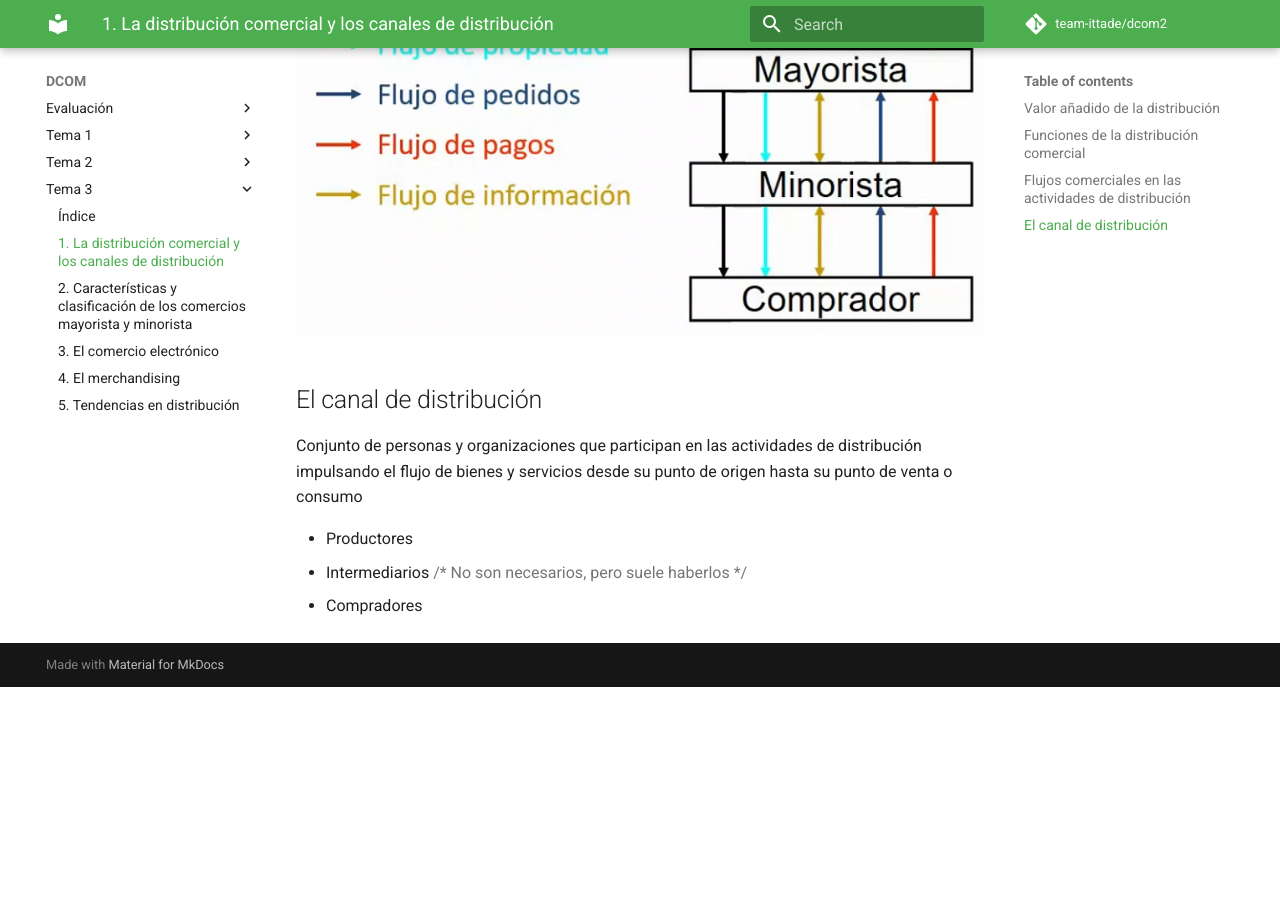
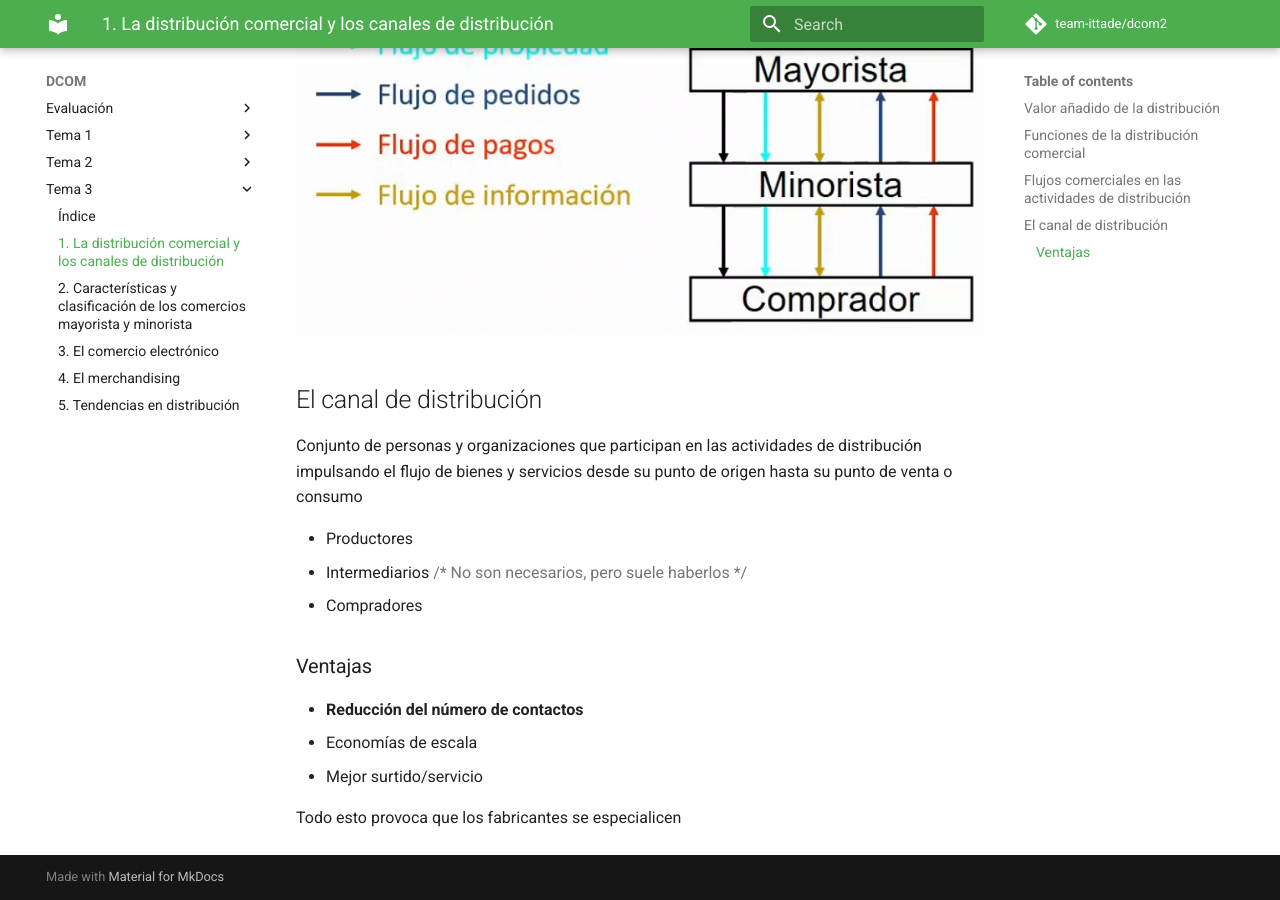
Before and after one commit to team-ittade/dcom2, an MkDocs documentation site: the page built from docs/tema-3/3.1.md, in a window 1280 px wide and 900 px high, scrolled down 1112 px. Built offline with MkDocs 1.6.1 and Material for MkDocs 9.7.7, drawn with Linux system fonts in a browser that asks for light colours; comment, search, counter and statistics services are not loaded; before the commit the page ends 1799 px from its top, so only the background shows below that.

Commit message:
fix: typos reported by @VictorHerrezuelo

```diff
--- a/docs/tema-3/3.1.md
+++ b/docs/tema-3/3.1.md
@@ -34,3 +34,11 @@ Conjunto de personas y organizaciones que participan en las actividades de distr
 - Productores
 - Intermediarios {>>No son necesarios, pero suele haberlos<<}
 - Compradores
+
+### Ventajas
+
+- **Reducción del número de contactos**
+- Economías de escala
+- Mejor surtido/servicio
+
+Todo esto provoca que los fabricantes se especialicen
```
Also changed, not shown: docs/tema-2/2.1.md (+1 -1 lines), docs/tema-2/2.2.md (+1 -1 lines), docs/tema-2/2.3.md (+2 -2 lines).
